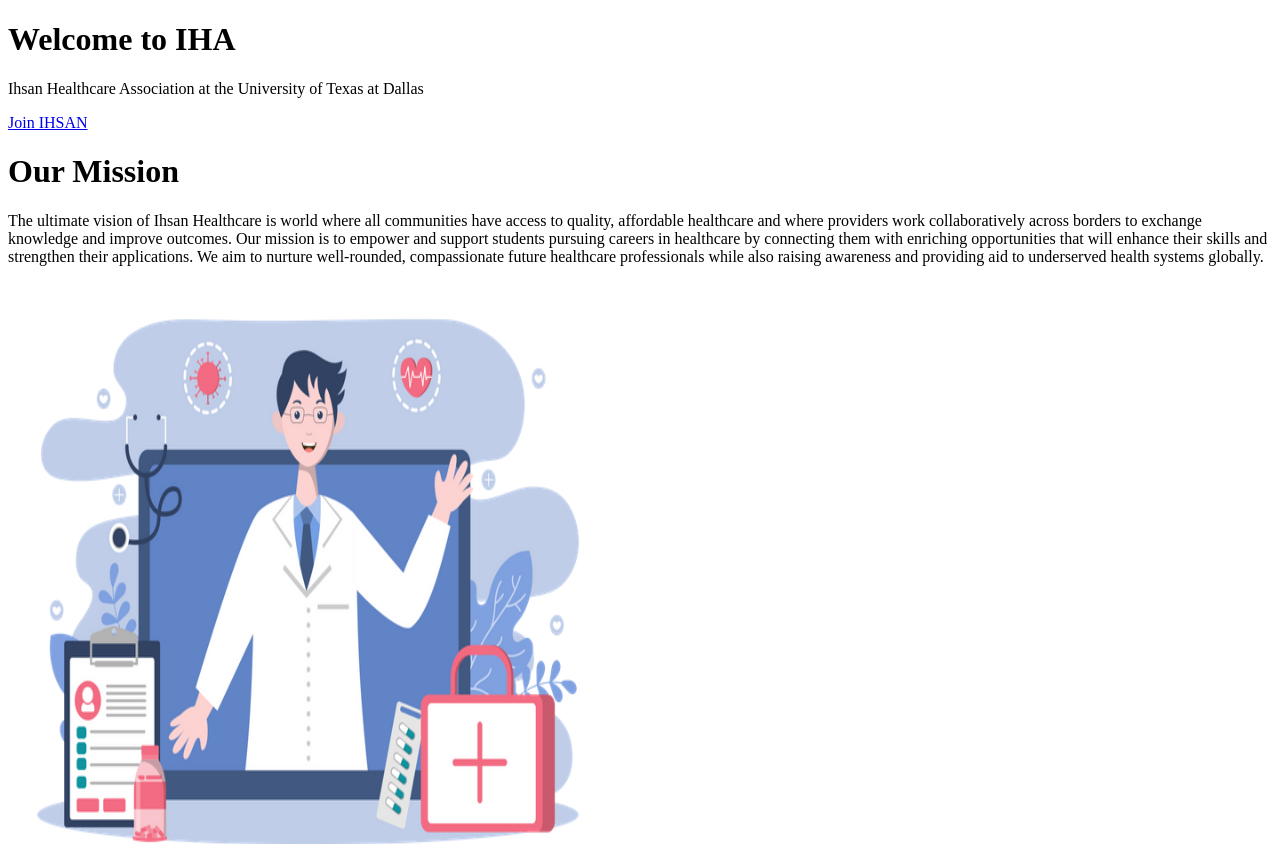
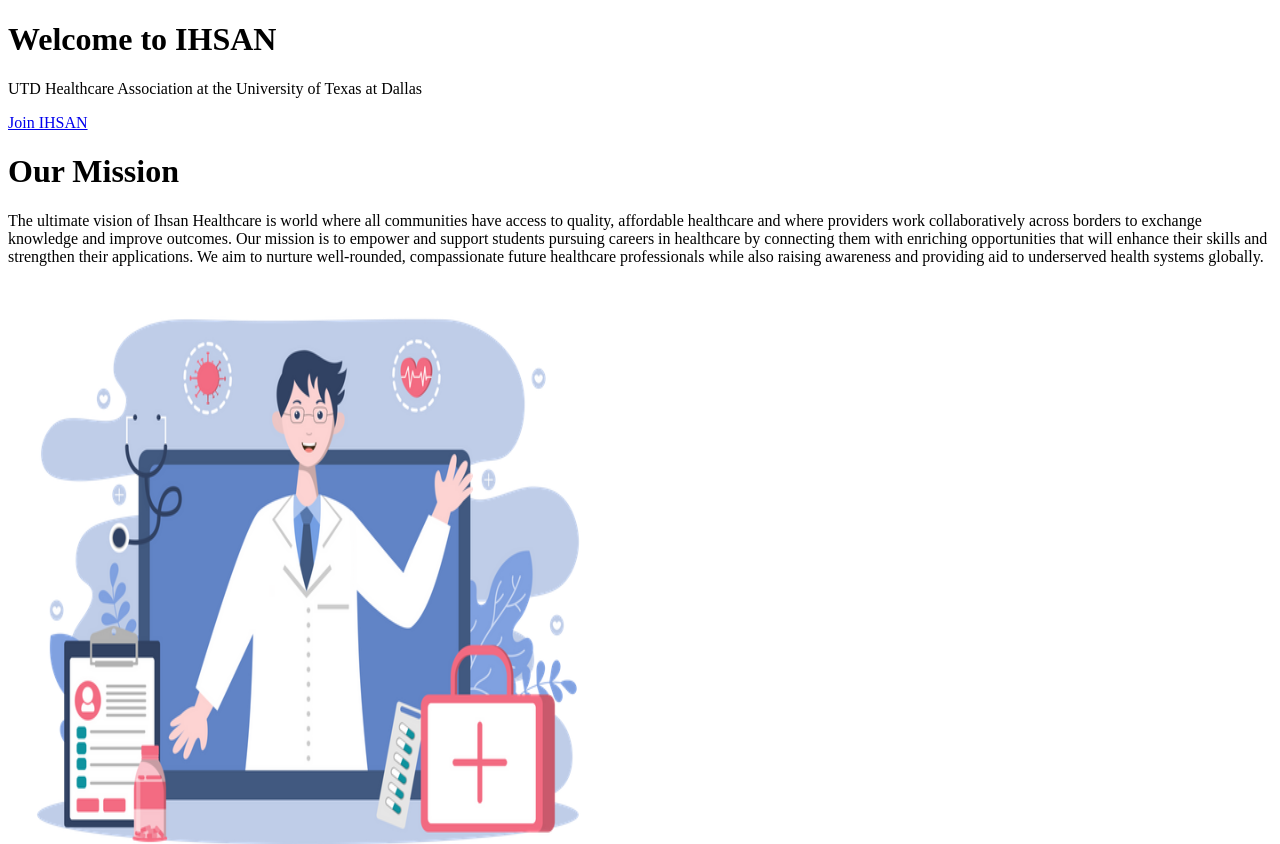
Before and after one commit to Noordibou/IHSAN, a Next.js app: page /HomePage in a window 1280 px wide. Shown: the top 844 px of the page. Built offline with nearby package versions, Linux system fonts and the light colour scheme; no server answers.

Commit message:
trying a different approach to make the website less searchable using IHSAN

```diff
--- a/src/api/teamData.js
+++ b/src/api/teamData.js
@@ -6,7 +6,7 @@
     track: "Pre-Med",
     graduation: "2023",
     description:
-      "I am most excited about meeting the new members of IHA and the Ramadan Social event. Outside of School, I am an Undergraduate Research Assistant for Interventional Cardiology at Medical City Fort Worth.I am a certified EMT and also volunteer at UTSW. In my free time, I enjoy wrestling with friends, hanging out with family, and trying out new Middle Eastern cafe spots. Fun fact I have 7 siblings.",
+      "I am most excited about meeting the new members of IHSAN and the Ramadan Social event. Outside of School, I am an Undergraduate Research Assistant for Interventional Cardiology at Medical City Fort Worth.I am a certified EMT and also volunteer at UTSW. In my free time, I enjoy wrestling with friends, hanging out with family, and trying out new Middle Eastern cafe spots. Fun fact I have 7 siblings.",
     image: "/omar.jpg",
   },
   {
@@ -35,7 +35,7 @@
     track: "Pre-Dental",
     graduation: "Fall 2025",
     description:
-      "I look forward to serving on the board this year, welcoming new members to IHA, and contributing to create a supportive environment for pre-health students. Outside of college, I work as a registered dental assistant (RDA) in a general practice and volunteer at a dental clinic that offers free services for low-income residents. In my free time, I like to draw/paint, hang out with friends and family, and try out new cuisines. ",
+      "I look forward to serving on the board this year, welcoming new members to IHSAN, and contributing to create a supportive environment for pre-health students. Outside of college, I work as a registered dental assistant (RDA) in a general practice and volunteer at a dental clinic that offers free services for low-income residents. In my free time, I like to draw/paint, hang out with friends and family, and try out new cuisines. ",
     image: "/ayah.jpg",
   },
   {
@@ -45,7 +45,7 @@
     track: "Pre-Health",
     graduation: "2026",
     description:
-      "I am a Neuroscience major on the pre Health track expected to graduate in 2026! I like to play volleyball when I get the chance and I also love to read. I am currently an undergraduate research assistant for Dr. Price Pain Lab here at UTD. I can’t wait to see everyone come together through IHSAN and build a community between everyone on the various health tracks.",
+      "I am a Neuroscience major on the pre Health track expected to graduate in 2026! I like to play volleyball when I get the chance and I also love to read. I am currently an undergraduate research assistant for Dr. Price Pain Lab here at UTD. I can't wait to see everyone come together through IHSAN and build a community between everyone on the various health tracks.",
     image: "/warda.jpg",
   },
   {
--- a/src/app/layout.js
+++ b/src/app/layout.js
@@ -21,9 +21,9 @@
 });
 
 export const metadata = {
-  title: "IHSAN",
+  title: "UTD Healthcare Association (IHSAN)",
   description:
-    "Ihsan for Healthcare was created to uplift students with plans to pursue healthcare post-graduation.",
+    "UTD Healthcare Association (IHSAN) was created to uplift students with plans to pursue healthcare post-graduation.",
   robots: {
     index: false,
     follow: false,
--- a/src/components/footer/Footer.jsx
+++ b/src/components/footer/Footer.jsx
@@ -81,7 +81,7 @@
       <div className="w-full border-2 border-dark-red my-2" />
       <div className="flex justify-between lg:gap-48 xl:gap-72">
         <div className="text-neutral-50 md:text-sm text-[10px] font-normal font-osans py-2">
-          © 2023 Ihsan Healthcare Association at the University of Texas at Dallas. All rights reserved. Privacy Policy
+          © 2023 UTD Healthcare Association (IHSAN) at the University of Texas at Dallas. All rights reserved. Privacy Policy
         </div>
       </div>
     </div>
--- a/src/components/home/BackgroundImage.jsx
+++ b/src/components/home/BackgroundImage.jsx
@@ -55,20 +55,20 @@
       {isLargeScreen ? (
         <div className='absolute w-[65%] md:w-auto top-2/3 left-1/3 transform -translate-x-1/2 md:-translate-y-1/2 text-start lg:-translate-y-1/3 text-white pl-8 rounded'>
           <h1 className='md:text-[52px] lg:text-[68px] font-bold font-title text-bodyColor uppercase leading-[1]'>
-            Welcome to IHA
+            Welcome to IHSAN
           </h1>
           <p className='md:text-[26px] lg:[32px] leading-[1] mb-2 text-secondary font-title pl-4'>
-            Ihsan Healthcare Association at the University of Texas at Dallas
+            UTD Healthcare Association at the University of Texas at Dallas
           </p>
           <Button />
         </div>
       ) : (
         <div className='absolute inset-0 flex flex-col items-center justify-center px-5'>
           <h1 className='text-center text-[34px] font-semibold mb-2 font-title uppercase tracking-[10px] text-white'>
-            Welcome to IHA
+            Welcome to IHSAN
           </h1>
           <p className='text-2xl mb-4 text-white font-title text-center'>
-            Ihsan Healthcare Association at University of Texas at Dallas
+            UTD Healthcare Association at University of Texas at Dallas
           </p>
           <Button />
         </div>
```
Also changed, not shown: 1 other file (tests, documents, lock files or other folders).
